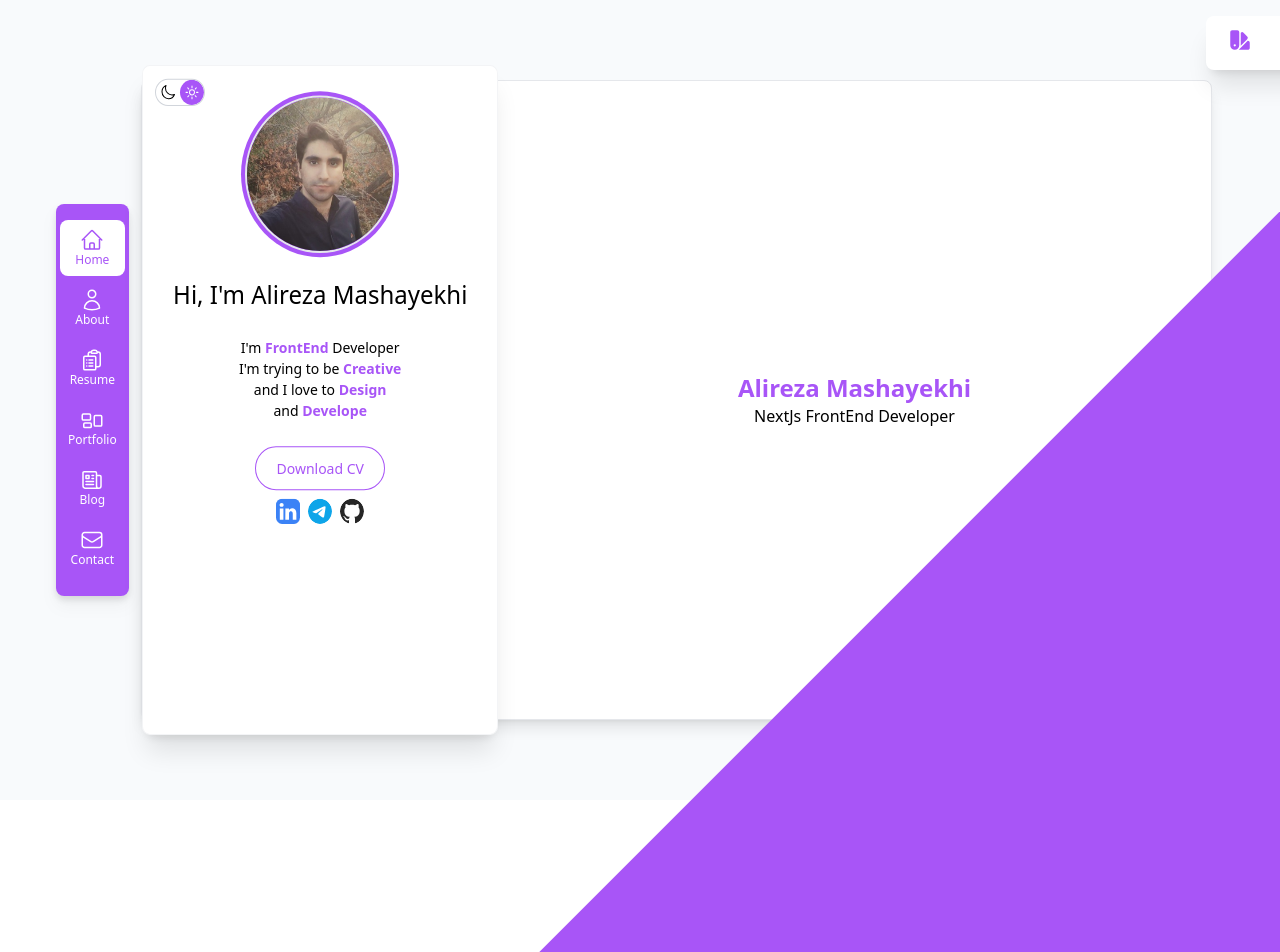
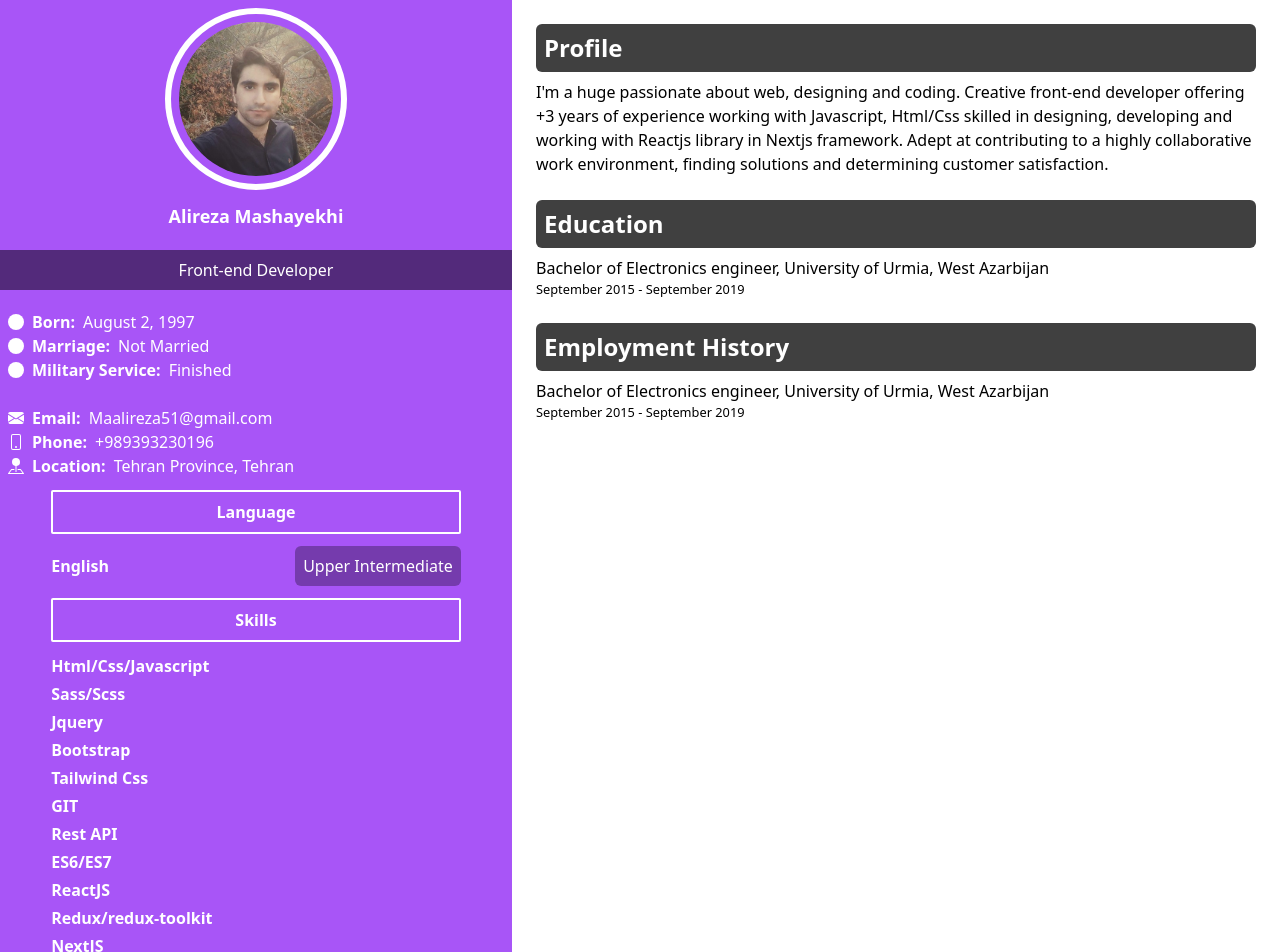
Before and after one commit to maalireza51/resume, a Next.js app: page / in a window 1280 px wide. Shown: the top 952 px of the page. Before the commit the page ends 800 px from the top, so only its background shows below. Built offline with nearby package versions, Linux system fonts and the light colour scheme.

Commit message:
printable resume

```diff
--- a/components/layout/Layout.jsx
+++ b/components/layout/Layout.jsx
@@ -6,6 +6,7 @@ import Content from "./content/Content";
 import Sidebar from "./sidebar/Sidebar";
 import BgLayer from "../skin/bgLayer/BgLayer";
 import Palette from "../skin/palette/Palette";
+import Printable from "./printable/Printable";
 
 const boxAnimation = {
   key: "main",
@@ -29,12 +30,12 @@ const Layout = ({ children }) => {
 
   return (
     <div className={`${skinTheme} ${boneTheme ? "dark" : "light"}`}>
-      <div className="lg:bg-slate-50 dark:bg-neutral-800 lg:dark:bg-neutral-600">
+      <div className="hidden lg:bg-slate-50 dark:bg-neutral-800 lg:dark:bg-neutral-600">
         <BgLayer />
 
         <div className="min-h-screen flex flex-col">
           <div className="h-screen flex flex-col lg:flex-row flex-1 lg:px-14 lg:items-center overflow-hidden">
-            <Sidebar className="z-10"/>
+            <Sidebar className="z-10" />
             <motion.main
               {...boxAnimation}
               className="h-[80vh] flex-col lg:flex-row flex-1 lg:mx-3 lg:border border-inherit md:shadow-lg lg:dark:shadow-neutral-900 lg:rounded-lg bg-white dark:bg-neutral-800 dark:border-neutral-900"
@@ -46,6 +47,7 @@ const Layout = ({ children }) => {
 
         <Palette />
       </div>
+      <Printable/>
     </div>
   );
 };
--- /dev/null
+++ b/components/layout/printable/Printable.jsx
@@ -0,0 +1,171 @@
+import Image from "next/image";
+import {
+  BsFillCircleFill,
+  BsFillEnvelopeFill,
+  BsFillStarFill,
+  BsPhone,
+  BsPhoneFill,
+  BsPinMapFill,
+  BsStar,
+  BsStarHalf,
+} from "react-icons/bs";
+
+const Printable = () => {
+  return (
+    <div className="grid grid-cols-5 h-screen">
+      <div className="col-span-2 flex flex-col items-center text-white bg-skin relative py-2">
+        <div
+          className="border-white rounded-full mb-3"
+          style={{ borderWidth: "6px" }}
+        >
+          <Image
+            src="/profileImg.jpg"
+            width={170}
+            height={170}
+            alt="Alireza Mashayekhi"
+            className="rounded-full border-8 border-transparent"
+          />
+        </div>
+        <div className="text-lg font-bold mb-5">Alireza Mashayekhi</div>
+        <div className="bg-black/50 w-full text-center py-2 mb-5">
+          Front-end Developer
+        </div>
+        <div className="text-left w-full pl-2 mb-3">
+          <ul>
+            <li className="flex">
+              <BsFillCircleFill className="mr-2 h-6" />{" "}
+              <span className="font-semibold mr-2">Born:</span>August 2, 1997
+            </li>
+            <li className="flex">
+              <BsFillCircleFill className="mr-2 h-6" />{" "}
+              <span className="font-semibold mr-2">Marriage:</span>Not Married
+            </li>
+            <li className="flex mb-6">
+              <BsFillCircleFill className="mr-2 h-6" />{" "}
+              <span className="font-semibold mr-2">Military Service:</span>
+              Finished
+            </li>
+            <li className="flex">
+              <BsFillEnvelopeFill className="mr-2 h-6" />{" "}
+              <span className="font-semibold mr-2">Email:</span>
+              Maalireza51@gmail.com
+            </li>
+            <li className="flex">
+              <BsPhone className="mr-2 h-6" />{" "}
+              <span className="font-semibold mr-2">Phone:</span>+989393230196
+            </li>
+            <li className="flex">
+              <BsPinMapFill className="mr-2 h-6" />{" "}
+              <span className="font-semibold mr-2">Location:</span>Tehran
+              Province, Tehran
+            </li>
+          </ul>
+        </div>
+        <div className="w-4/5 mb-3">
+          <div className="flex justify-center py-2 border-2 rounded-sm border-white font-bold mb-3">
+            Language
+          </div>
+          <div className="flex justify-between">
+            <span className="font-semibold py-2">English</span>
+            <span className="bg-black/30 p-2 rounded-md">
+              Upper Intermediate
+            </span>
+          </div>
+        </div>
+        <div className="w-4/5 mb-3">
+          <div className="flex justify-center py-2 border-2 rounded-sm border-white font-bold mb-3">
+            Skills
+          </div>
+          <div className="flex justify-between mb-1">
+            <span className="font-semibold">Html/Css/Javascript</span>
+            <span className="bg-black/30 rounded-md"></span>
+          </div>
+          <div className="flex justify-between mb-1">
+            <span className="font-semibold">Sass/Scss</span>
+            <span className="bg-black/30 rounded-md"></span>
+          </div>
+          <div className="flex justify-between mb-1">
+            <span className="font-semibold">Jquery</span>
+            <span className="bg-black/30 rounded-md"></span>
+          </div>
+          <div className="flex justify-between mb-1">
+            <span className="font-semibold">Bootstrap</span>
+            <span className="bg-black/30 rounded-md"></span>
+          </div>
+          <div className="flex justify-between mb-1">
+            <span className="font-semibold">Tailwind Css</span>
+            <span className="bg-black/30 rounded-md"></span>
+          </div>
+          <div className="flex justify-between mb-1">
+            <span className="font-semibold">GIT</span>
+            <span className="bg-black/30 rounded-md"></span>
+          </div>
+          <div className="flex justify-between mb-1">
+            <span className="font-semibold">Rest API</span>
+            <span className="bg-black/30 rounded-md"></span>
+          </div>
+          <div className="flex justify-between mb-1">
+            <span className="font-semibold">ES6/ES7</span>
+            <span className="bg-black/30 rounded-md"></span>
+          </div>
+          <div className="flex justify-between mb-1">
+            <span className="font-semibold">ReactJS</span>
+            <span className="bg-black/30 rounded-md"></span>
+          </div>
+          <div className="flex justify-between mb-1">
+            <span className="font-semibold">Redux/redux-toolkit</span>
+            <span className="bg-black/30 rounded-md"></span>
+          </div>
+          <div className="flex justify-between">
+            <span className="font-semibold">NextJS</span>
+            <span className="bg-black/30 rounded-md"></span>
+          </div>
+        </div>
+        <div className="w-4/5">
+          <div className="flex justify-center py-2 border-2 rounded-sm border-white font-bold mb-3">
+            Have knowledge
+          </div>
+          <div className="flex justify-between">
+            <span className="font-semibold py-1">TypeScript</span>
+            <span className="bg-black/30 rounded-md"></span>
+          </div>
+          <div className="flex justify-between">
+            <span className="font-semibold py-1">
+              Adobe Illustrator/Xd/photoshope
+            </span>
+            <span className="bg-black/30 rounded-md"></span>
+          </div>
+        </div>
+      </div>
+      <div className="col-span-3 flex flex-col relative p-6">
+        <div className="mb-6">
+          <h3 className="font-bold text-2xl bg-neutral-700 text-white p-2 rounded-md mb-2">
+            Profile
+          </h3>
+          I'm a huge passionate about web, designing and coding. Creative
+          front-end developer offering +3 years of experience working with
+          Javascript, Html/Css skilled in designing, developing and working with
+          Reactjs library in Nextjs framework. Adept at contributing to a highly
+          collaborative work environment, finding solutions and determining
+          customer satisfaction.
+        </div>
+        <div className="mb-6">
+          <h3 className="font-bold text-2xl bg-neutral-700 text-white p-2 rounded-md mb-2">
+            Education
+          </h3>
+          Bachelor of Electronics engineer, University of Urmia, West Azarbijan
+          <small className="block">September 2015 - September 2019</small>
+        </div>
+        <div className="">
+          <h3 className="font-bold text-2xl bg-neutral-700 text-white p-2 rounded-md mb-2">
+            Employment History
+          </h3>
+          Bachelor of Electronics engineer, University of Urmia, West Azarbijan
+          <small className="block">September 2015 - September 2019</small>
+        </div>
+      </div>
+    </div>
+  );
+};
+
+export default Printable;
--- a/components/layout/profile/ProfileImg.jsx
+++ b/components/layout/profile/ProfileImg.jsx
@@ -9,7 +9,6 @@ const ProfileImg = () => {
         height={150}
         alt="Alireza Mashayekhi"
         className="rounded-full border-2"
-        priority={true}
       />
     </div>
   );
--- a/styles/globals.css
+++ b/styles/globals.css
@@ -81,3 +81,16 @@
   border-radius: 14px;
   border: 0px solid transparent;
 }
+
+*{ color-adjust: exact;  -webkit-print-color-adjust: exact; print-color-adjust: exact; }
+
+@media print {
+  @page {
+    size: a4;
+    margin: 0mm;
+  }
+  html, body {
+    width: 210mm;
+    height: 297mm;
+  }
+}
--- a/tailwind.config.js
+++ b/tailwind.config.js
@@ -9,6 +9,9 @@ module.exports = {
   ],
   theme: {
     extend: {
+      screens: {
+        'print': {'raw': 'print'}
+      },
       transitionProperty: {
         width: "width",
       },
```
